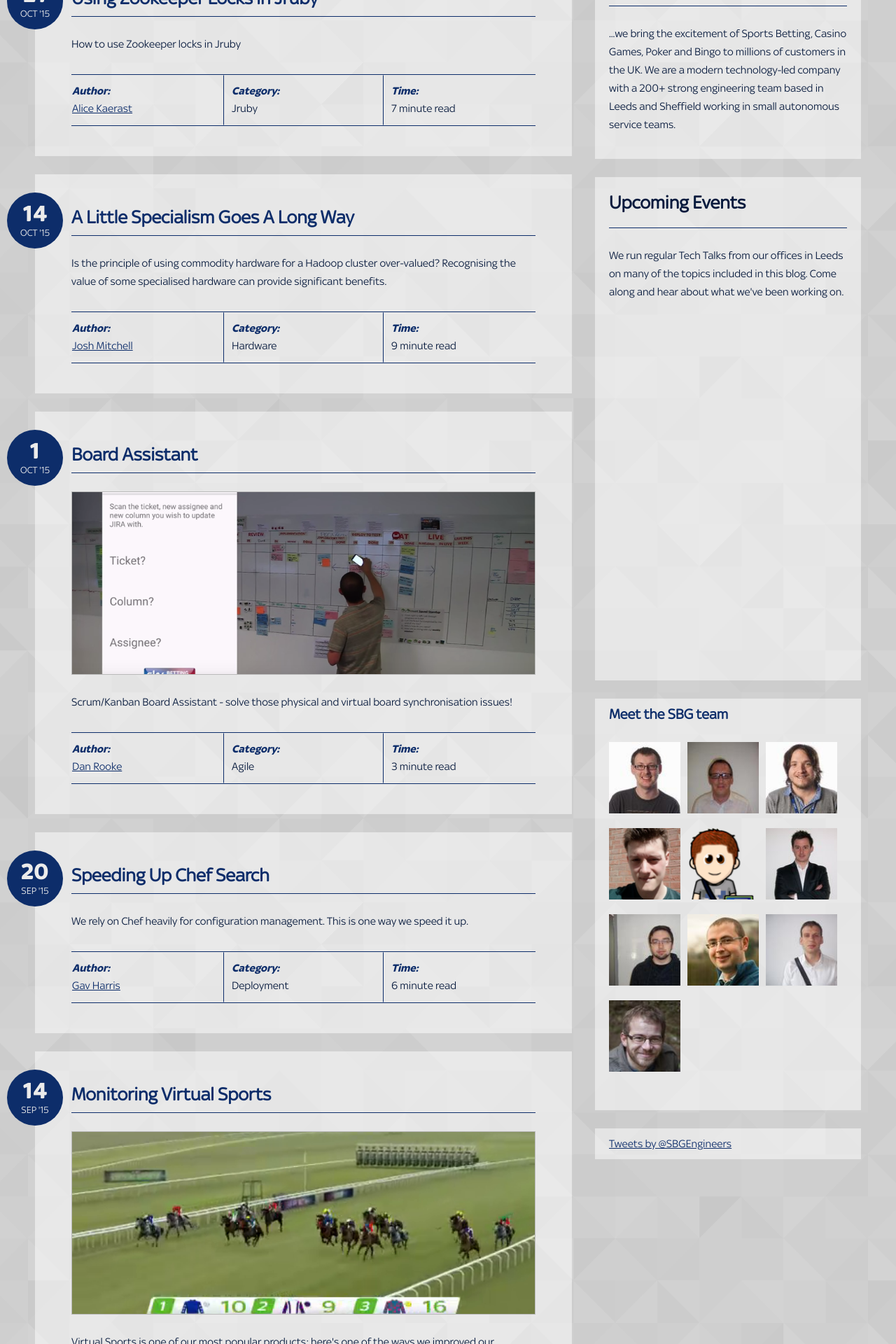
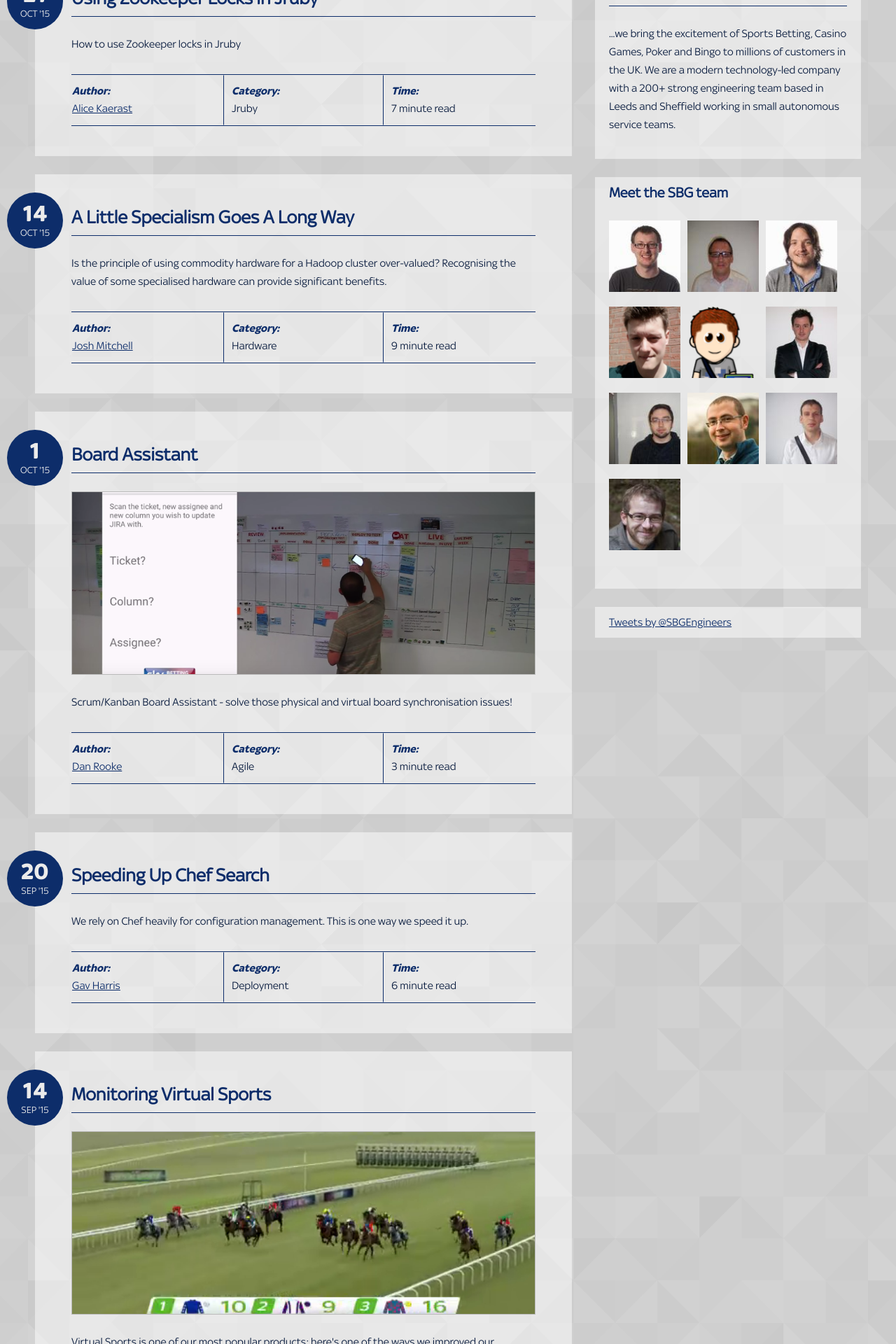
Before and after one commit to skybet/skybet.github.io, a Jekyll site: the page built from index.md, in a window 1280 px wide. Shown: the part 510-2430 px from the top of the page at 70% size. Built offline with Jekyll 4.4.1, drawn with Linux system fonts in a browser that asks for light colours; nearby versions of some CDN libraries; some web fonts are replaced; Markdown is read by kramdown in place of the engine named in the settings; comment, search, counter and statistics services are not loaded; grey boxes are pictures that could not be loaded.

Commit message:
Updated style, conditionally included

```diff
--- a/_layouts/raw.html
+++ b/_layouts/raw.html
@@ -1,6 +1,7 @@
 ---
 layout: default
 isArticle: false
+currentCalendar: https://www.eventbrite.co.uk/calendar-widget?eid=19420089009
 ---
 
 <main class="grid">
@@ -16,13 +17,13 @@
             <p>...we bring the excitement of Sports Betting, Casino Games, Poker and Bingo to millions of customers in the UK. We are a modern technology-led company with a 200+ strong engineering team based in Leeds and Sheffield working in small autonomous service teams.</p>
         </div>
 
+        {% if page.currentCalendar %}
         <div class="events">
             <h2>Upcoming Events</h2>
-            <p>
-            We run regular Tech Talks from our offices in Leeds on many of the topics included in this blog.  Come along and hear about what we've been working on.
-            <div style="width:195px; text-align:center;" ><iframe  src="https://www.eventbrite.co.uk/calendar-widget?eid=19420089009" frameborder="0" height="461" width="195" marginheight="0" marginwidth="0" scrolling="no" allowtransparency="true"></iframe><div style="font-family:Helvetica, Arial; font-size:10px; padding:5px 0 5px; margin:2px; width:195px; text-align:center;" ></div></div>
-            </p>
+            <p>We run regular Tech Talks from our offices in Leeds on many of the topics included in this blog.  Come along and hear about what we've been working on.</p>
+            <iframe class="calendar" src="{{ page.currentCalendar }}"></iframe>
         </div>
+        {% endif %}
 
         {% if page.className != 'authors' %}
         <div class="meet-author all">
--- a/_sass/_page.scss
+++ b/_sass/_page.scss
@@ -91,6 +91,14 @@
 
         h2 a, h3 a {
             text-decoration: none;
+        }
+
+        iframe.calendar {
+          border: 0;
+          height: $base-line * 18;
+          width: $base-line * 8;
+          margin: 0 auto;
+          display: block;
         }
     }
     @include media-query(xs-s) {
```
